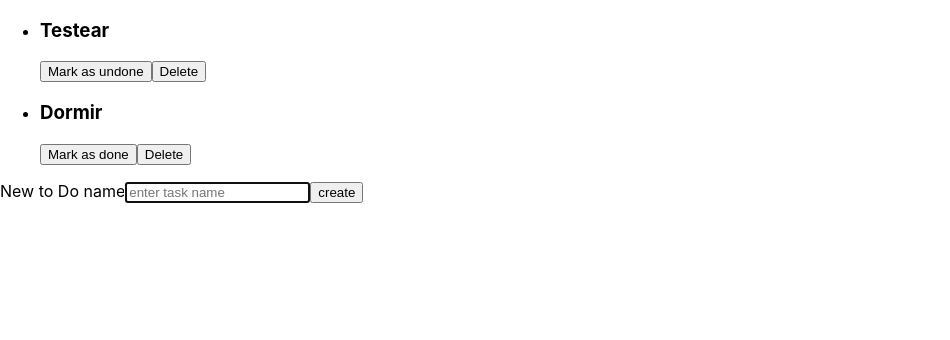
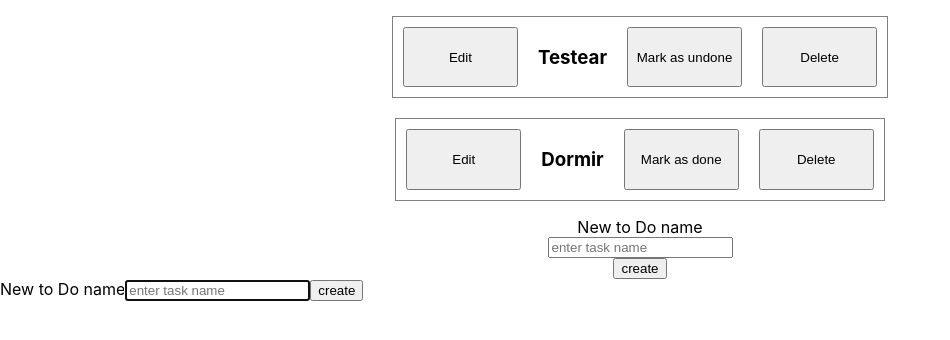
Before and after one commit to ccbabcn/202204-W6CH1-cristian-bermudez, a React (Create React App) app: page / in a window 1280 px wide. Shown: the top 340 px of the page, without its empty margins (0-950 px from the left). Built offline with nearby package versions, Linux system fonts and the light colour scheme.

Commit message:
added edit to crud

```diff
--- a/package.json
+++ b/package.json
@@ -12,6 +12,7 @@
     "react-dom": "^18.1.0",
     "react-redux": "^8.0.1",
     "react-scripts": "5.0.1",
+    "styled-components": "^5.3.5",
     "web-vitals": "^2.1.4"
   },
   "scripts": {
--- a/src/component/FormToDo/FormToDo.js
+++ b/src/component/FormToDo/FormToDo.js
@@ -3,7 +3,7 @@ import { useDispatch, useSelector } from "react-redux";
 
 import { createToDoActionCreator } from "../../redux/features/projects/projectsSlice";
 
-const FormToDo = () => {
+const FormToDo = ({ toDoIdtoEdit }) => {
   const actualTodos = useSelector((state) => state.toDos);
 
   const formSubmit = (event) => {
@@ -31,8 +31,9 @@ const FormToDo = () => {
   };
 
   return (
-    <form onSubmit={formSubmit} autoComplete="off">
-      <label htmlFor="name">New to Do name</label>
+    <>
+      <form className="formTodo" onSubmit={formSubmit} autoComplete="off">
+        <label htmlFor="name">{toDoIdtoEdit}New to Do name</label>
         <input
           required
           id="name"
@@ -44,6 +45,21 @@ const FormToDo = () => {
         />
         <button onClick={formSubmit}>create</button>
       </form>
+
+      <form className="formToEdit" onSubmit={formSubmit} autoComplete="off">
+        <label htmlFor="name">{toDoIdtoEdit}New to Do name</label>
+        <input
+          required
+          id="name"
+          autoFocus
+          type={"text"}
+          placeholder={"enter task name"}
+          value={newTaskName}
+          onChange={newTaskNameSetter}
+        />
+        <button onClick={formSubmit}>create</button>
+      </form>
+    </>
   );
 };
 
--- a/src/component/ToDo/ToDo.js
+++ b/src/component/ToDo/ToDo.js
@@ -2,14 +2,19 @@ import PropTypes from "prop-types";
 import { useDispatch } from "react-redux";
 import { deleteToDoActionCreator } from "../../redux/features/projects/projectsSlice";
 
-const ToDo = ({ toDo: { id, name, done } }) => {
+const ToDo = ({ toDo: { id, name, done }, setToDoIdToEdit }) => {
   const dispatch = useDispatch();
   const deleteToDo = () => {
     dispatch(deleteToDoActionCreator(id));
   };
 
+  const toDoToEdit = (event) => {
+    setToDoIdToEdit(id);
+  };
+
   return (
-    <li>
+    <li className="toDo">
+      <button onClick={toDoToEdit}>Edit</button>
       <h3>{name}</h3>
       {done ? <button>Mark as undone</button> : <button>Mark as done</button>}
       <button onClick={deleteToDo}>Delete</button>
--- a/src/component/ToDoList/ToDoList.js
+++ b/src/component/ToDoList/ToDoList.js
@@ -1,18 +1,23 @@
 import { useSelector } from "react-redux";
+import { useState } from "react";
 import FormToDo from "../FormToDo/FormToDo";
 import ToDo from "../ToDo/ToDo";
+import { ToDoListStyled } from "./ToDoListStyle";
 
 const ToDoList = () => {
+  const [toDoIdtoEdit, setToDoIdToEdit] = useState("");
   const initialtoDos = useSelector((state) => state.toDos);
   return (
-    <>
-      <ul>
+    <ToDoListStyled>
+      <ul className="toDos-container">
         {initialtoDos.map((toDo) => {
-          return <ToDo key={toDo.id} toDo={toDo} />;
+          return (
+            <ToDo key={toDo.id} toDo={toDo} setToDoIdToEdit={setToDoIdToEdit} />
+          );
         })}
       </ul>
-      <FormToDo />
-    </>
+      <FormToDo toDoIdtoEdit={toDoIdtoEdit} />
+    </ToDoListStyled>
   );
 };
 
--- /dev/null
+++ b/src/component/ToDoList/ToDoListStyle.js
@@ -0,0 +1,32 @@
+import styled from "styled-components";
+
+export const ToDoListStyled = styled.div`
+  .toDos-container {
+    padding: 0;
+    display: flex;
+    flex-direction: column;
+    align-items: center;
+    gap: 20px;
+    .toDo {
+      padding: 10px;
+      border: 1px solid grey;
+      display: flex;
+      flex-direction: row;
+      gap: 20px;
+      button {
+        width: 115px;
+      }
+    }
+
+    li {
+      list-style: none;
+      padding: 0;
+    }
+  }
+
+  .formTodo {
+    display: flex;
+    flex-direction: column;
+    align-items: center;
+  }
+`;
```
Also changed, not shown: 1 other file (tests, documents, lock files or other folders). Lines whose indentation alone changed are shown as unchanged.
